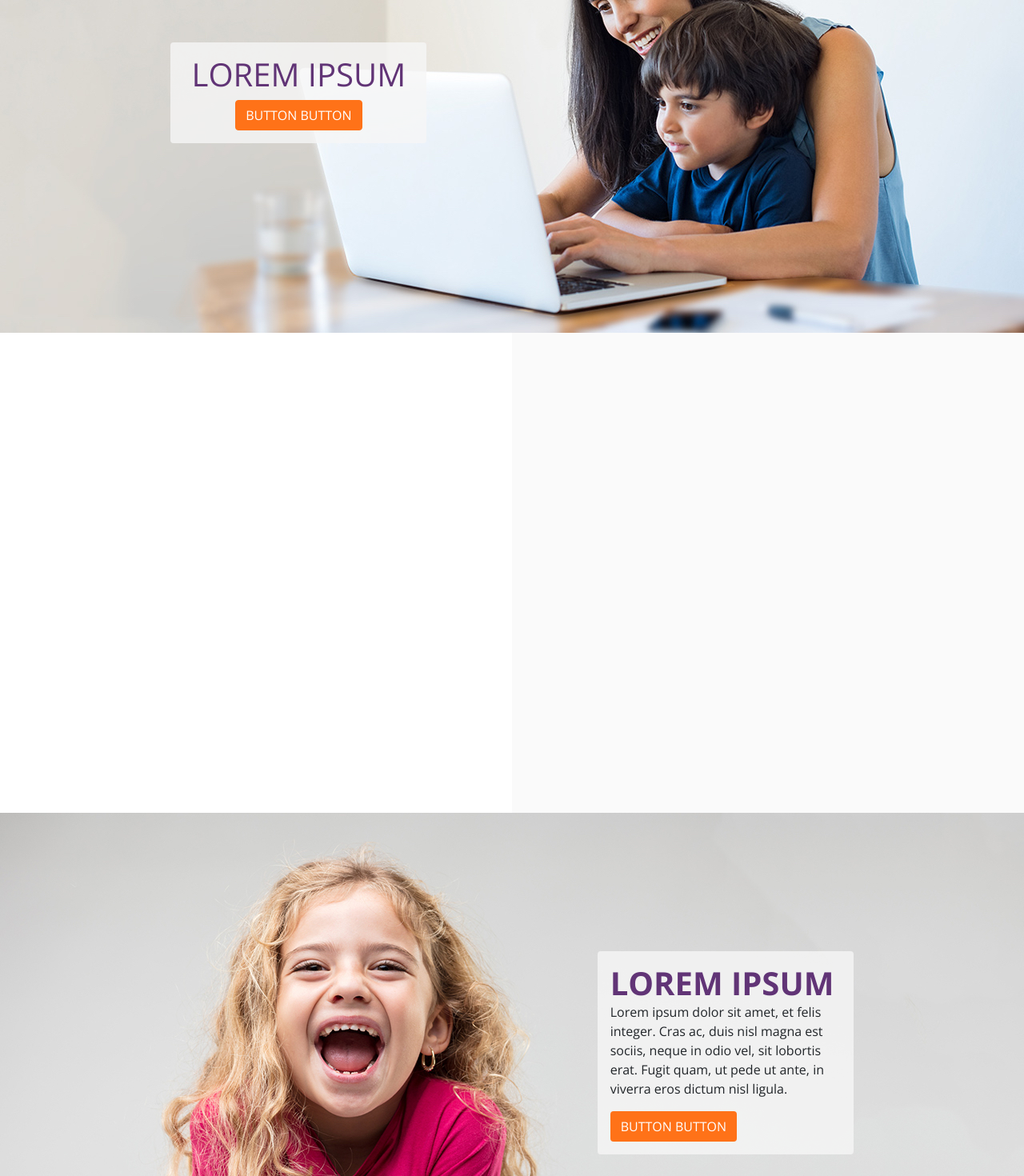
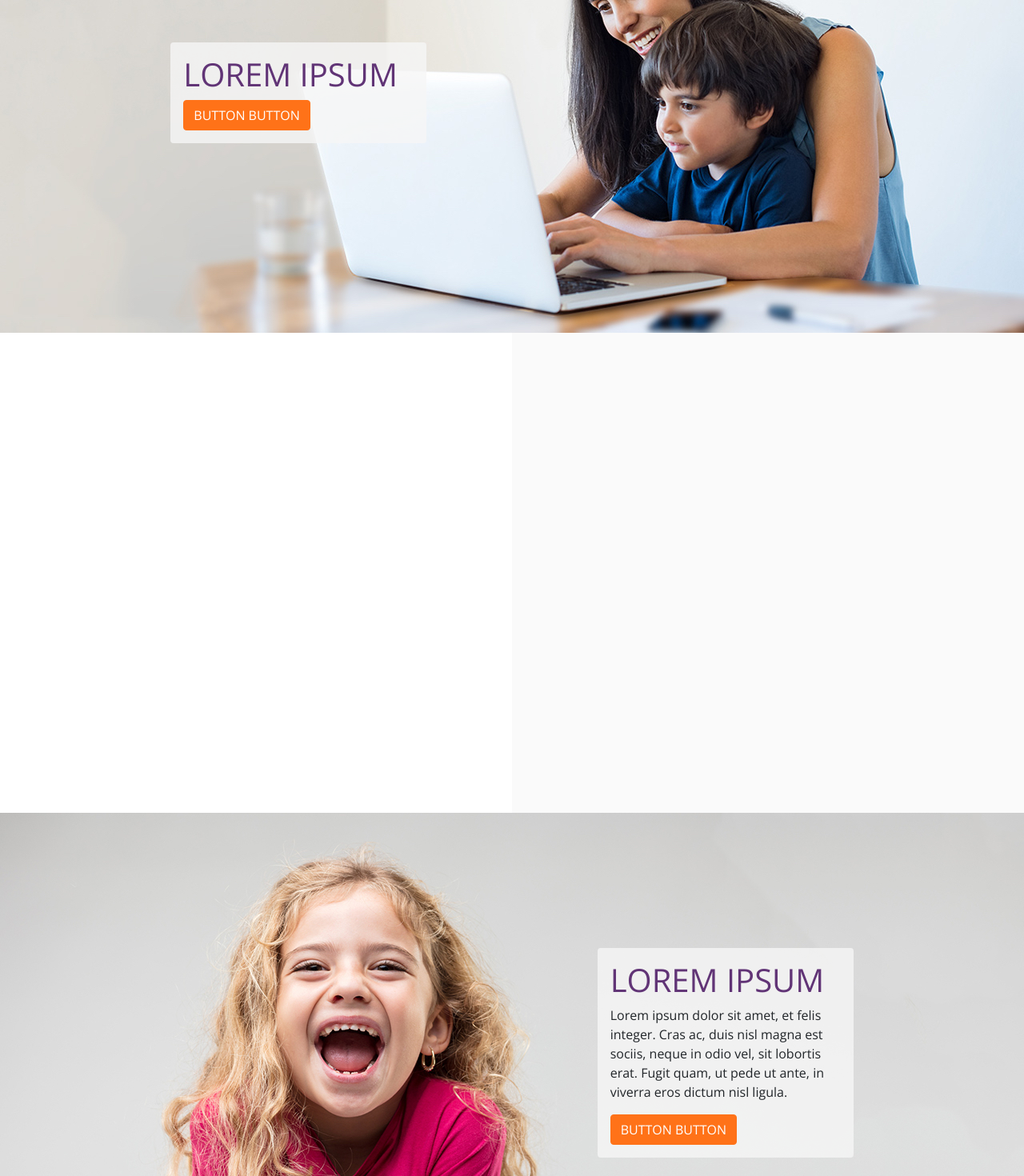
Before and after one commit to awstin17/rg-challenge, a Vue app: page / in a window 1280 px wide. Shown: the part 1460-2930 px from the top of the page at 80% size. Built offline with nearby package versions, Linux system fonts and the light colour scheme; the HTML template or start-up script is replaced by a standard one.

Commit message:
finished second banner code cleanup

```diff
--- a/src/App.vue
+++ b/src/App.vue
@@ -4,7 +4,7 @@
     <FirstSection />
     <FirstBanner />
     <SecondSection />
-    <FourthSection />
+    <SecondBanner />
     <FifthSection />
     <Footer />
   </div>
@@ -16,7 +16,7 @@ import Header from "./components/Header.vue";
 import FirstSection from "./components/First-Section.vue";
 import FirstBanner from "./components/First-Banner.vue";
 import SecondSection from "./components/Second-Section.vue";
-import FourthSection from "./components/Fourth-Section.vue";
+import SecondBanner from "./components/Second-Banner.vue";
 import FifthSection from "./components/Fifth-Section.vue";
 import Footer from "./components/footer.vue";
 
@@ -26,7 +26,7 @@ import Footer from "./components/footer.vue";
     FirstSection,
     FirstBanner,
     SecondSection,
-    FourthSection,
+    SecondBanner,
     FifthSection,
     Footer
   }
--- a/src/components/First-Banner.vue
+++ b/src/components/First-Banner.vue
@@ -4,8 +4,8 @@
       <div
         class="bg-light rounded col-10 offset-1 col-sm-4 offset-sm-1 col-md-3 offset-md-2 my-auto p-3"
       >
-        <h1 class="text-center text-secondary">LOREM IPSUM</h1>
-        <button class="btn btn-info text-white d-block m-auto">BUTTON BUTTON</button>
+        <h1 class="text-center text-sm-left text-secondary">LOREM IPSUM</h1>
+        <button class="btn btn-info text-white d-block m-auto m-sm-0">BUTTON BUTTON</button>
       </div>
     </div>
   </div>
--- a/src/components/Fourth-Section.vue
+++ /dev/null
@@ -1,33 +0,0 @@
-<template>
-  <div id="container" class="container-fluid p-0 parallax-desktop">
-    <div class="row no-gutters align-items-end" style="min-height: 600px">
-      <div
-        style="background-color: rgba(247, 247, 247, 0.8)"
-        class="rounded text-center text-sm-left col-10 offset-1 col-sm-3 offset-sm-7 d-flex flex-column justify-content-center align-items-start p-3"
-      >
-        <h1 class="font-weight-bold m-auto m-sm-0" style="color: #613476">LOREM IPSUM</h1>
-        <p>Lorem ipsum dolor sit amet, et felis integer. Cras ac, duis nisl magna est sociis, neque in odio vel, sit lobortis erat. Fugit quam, ut pede ut ante, in viverra eros dictum nisl ligula.</p>
-        <button style="background-color: #FF7218" class="btn text-white m-auto m-sm-0">BUTTON BUTTON</button>
-      </div>
-      <div class="col-6 offset-1"></div>
-    </div>
-  </div>
-</template>
-
-<script lang="ts">
-import { Component, Prop, Vue } from "vue-property-decorator";
-
-@Component
-export default class FourthSection extends Vue {
-  @Prop() private msg!: string;
-}
-</script>
-
-<!-- Add "scoped" attribute to limit CSS to this component only -->
-<style scoped lang="scss">
-#container {
-  background-image: url("../assets/banner-2.jpg");
-  background-size: cover;
-  background-position: 30%;
-}
-</style>
--- /dev/null
+++ b/src/components/Second-Banner.vue
@@ -0,0 +1,31 @@
+<template>
+  <div id="second-banner-container" class="container-fluid parallax background-cover p-0">
+    <div id="second-banner-row" class="row no-gutters">
+      <div class="bg-light rounded col-10 offset-1 col-sm-4 offset-sm-7 col-md-3 my-auto p-3">
+        <h1 class="text-secondary text-center text-sm-left">LOREM IPSUM</h1>
+        <p>Lorem ipsum dolor sit amet, et felis integer. Cras ac, duis nisl magna est sociis, neque in odio vel, sit lobortis erat. Fugit quam, ut pede ut ante, in viverra eros dictum nisl ligula.</p>
+        <button class="btn btn-info d-block text-white m-auto m-sm-0">BUTTON BUTTON</button>
+      </div>
+    </div>
+  </div>
+</template>
+
+<script lang="ts">
+import { Component, Vue } from "vue-property-decorator";
+
+@Component
+export default class SecondBanner extends Vue {}
+</script>
+
+<!-- Add "scoped" attribute to limit CSS to this component only -->
+<style scoped lang="scss">
+#second-banner-container {
+  background-image: url("../assets/banner-2.jpg");
+  background-size: cover;
+  background-position: 30%;
+}
+
+#second-banner-row {
+  min-height: 600px;
+}
+</style>
```
